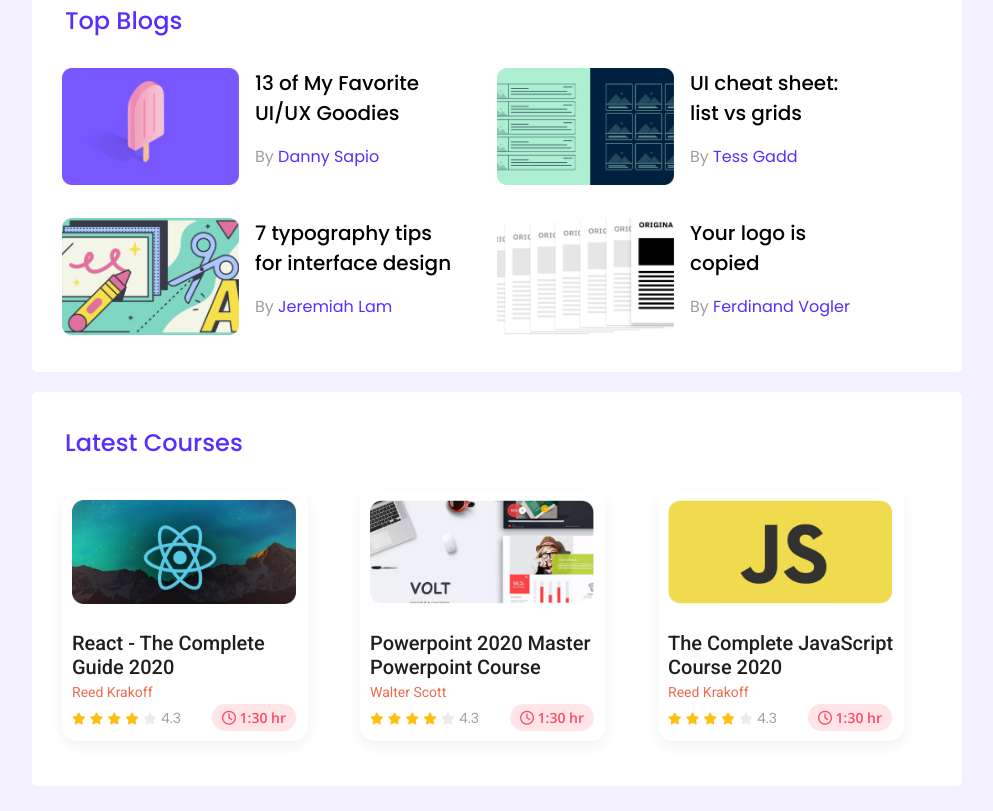
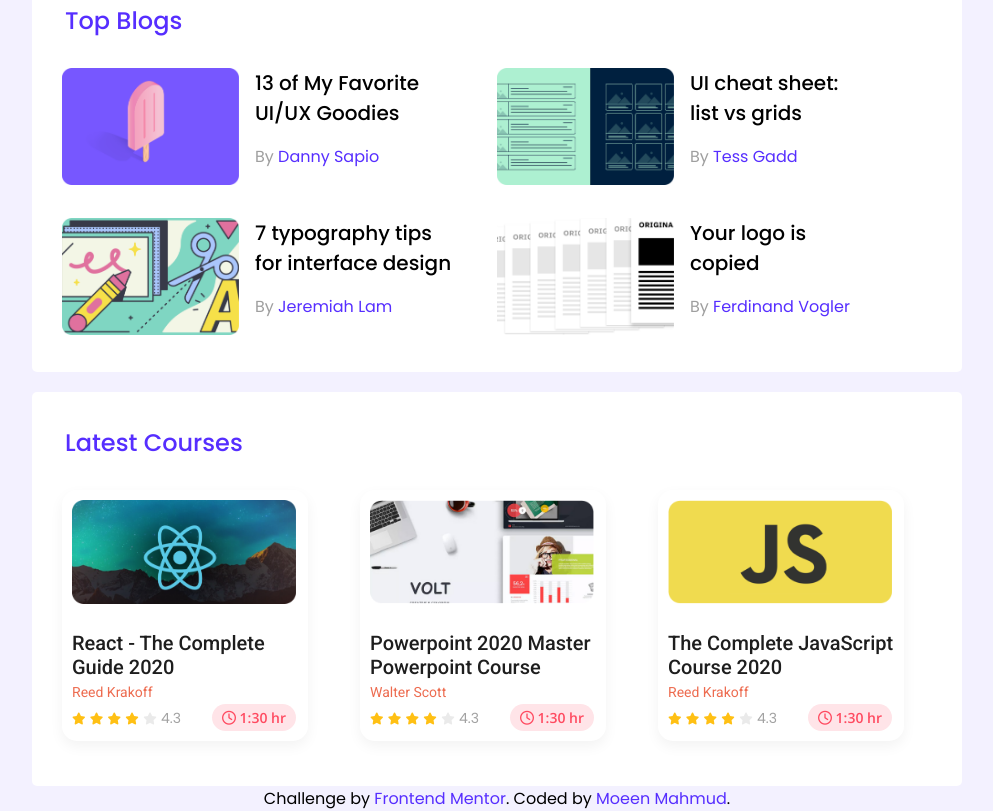
Before and after one commit to moeen-mahmud/exercise-leader-board, a plain HTML site: page index.html in a window 1280 px wide. Shown: the part 431-1242 px from the top of the page, without its empty margins (143-1136 px from the left). Before the commit the page ends 1217 px from the top, so only its background shows below. Drawn offline with nearby package versions, Linux system fonts and the light colour scheme.

Commit message:
updated readme

```diff
--- a/index.html
+++ b/index.html
@@ -4,7 +4,7 @@
     <meta charset="UTF-8" />
     <meta http-equiv="X-UA-Compatible" content="IE=edge" />
     <meta name="viewport" content="width=device-width, initial-scale=1.0" />
-    <title>Leader Board Exercise</title>
+    <title>Programming Hero | Leader Board</title>
     <!-- Style Sheet -->
     <link rel="stylesheet" href="styles/style.css" />
     <!-- Font Awesome -->
@@ -227,5 +227,17 @@
         </div>
       </section>
     </main>
+    <!-- Attribution -->
+    <footer>
+      <div class="attribution">
+        Challenge by
+        <a href="https://www.frontendmentor.io?ref=challenge" target="_blank"
+          >Frontend Mentor</a
+        >. Coded by
+        <a href="https://github.com/moeen-mahmud" target="_blank"
+          >Moeen Mahmud</a
+        >.
+      </div>
+    </footer>
   </body>
 </html>
--- a/styles/style.css
+++ b/styles/style.css
@@ -286,6 +286,15 @@ li {
   color: #ff4a60;
 }
 
+.attribution {
+  text-align: center;
+}
+
+.attribution a {
+  color: #562eff;
+  text-decoration: none;
+}
+
 /* Media Queries */
 
 @media only screen and (max-width: 688px) {
```
Also changed, not shown: screenshot/ss-Leader-Board.png (added), 1 other file.
